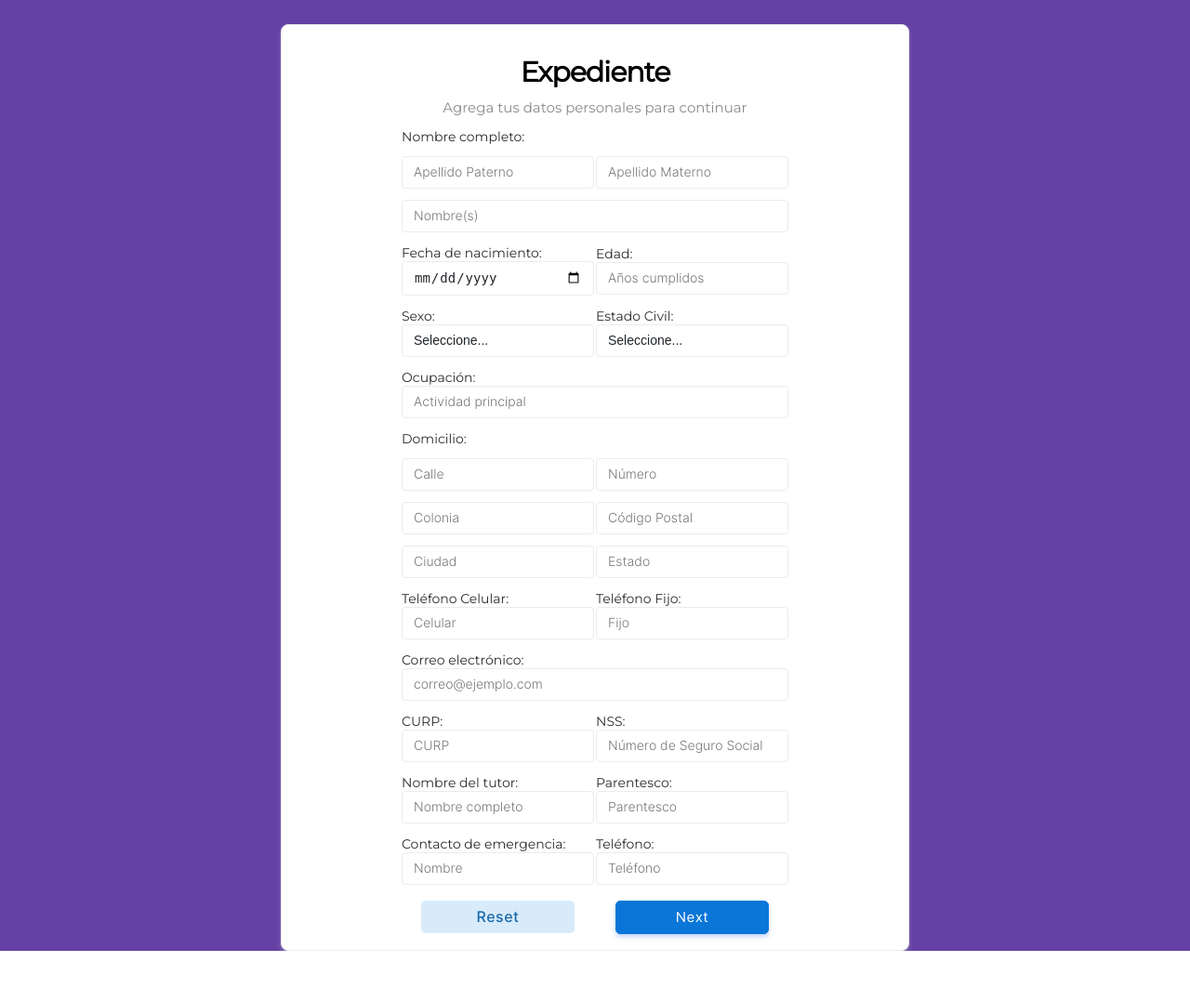
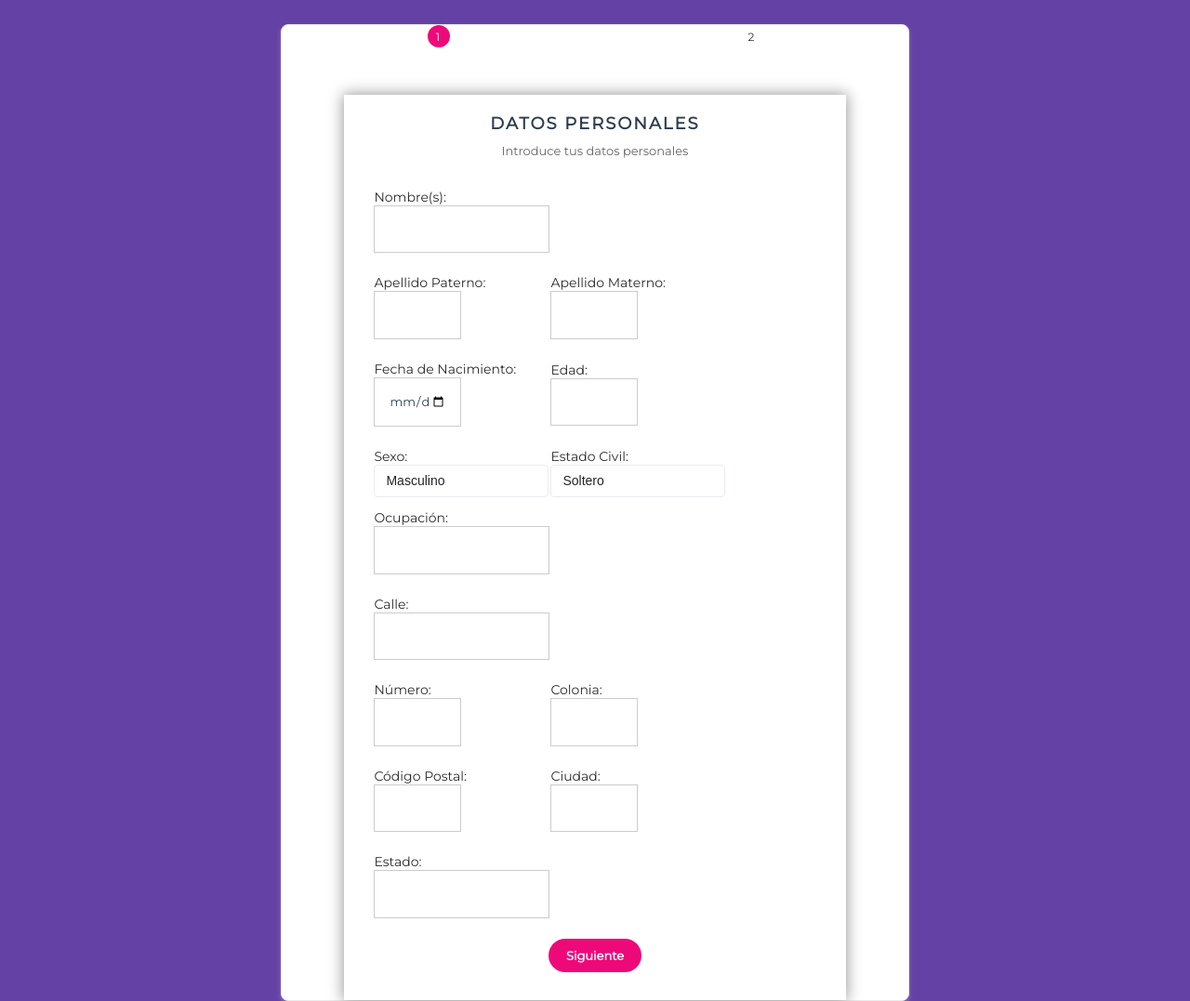
Before and after one commit to CharlesLinkLP/agenda, a PHP site: page /doctor/altaPaciente.php in a window 1280 px wide. Shown: the whole page at 93% size. Before the commit the page ends 1023 px from the top, so only its background shows below. Run offline with PHP 8.4, Linux system fonts and the light colour scheme; a user stored in the database is signed in.

Commit message:
Cambios para implementar el JS

```diff
--- a/css/animations.css
+++ b/css/animations.css
@@ -42,4 +42,15 @@
 }
 
 
+@keyframes transitionOut-X {
+    from {
+        opacity: 1;
+        transform: translateX(0);
+    }
+    to {
+        opacity: 0;
+        transform: translateX(10px);
+    }
+}
+
 /* Transition end */
--- a/css/main.css
+++ b/css/main.css
@@ -281,7 +281,7 @@ input[type=search]:focus {
   height: 30px;
   border: 1px solid #e9ecef;
   font-size: 14px;
-  color: #212529;
+  color: #212529d0;
   background-color: #fff;
   line-height: 26px;
   font-weight: 300;
@@ -597,3 +597,25 @@ input[type=search]:focus {
   background-repeat: no-repeat;
   transition: 0.5s;
 }
+
+#msform {
+    text-align: center;
+    position: relative;
+    margin-top: 30px;
+}
+
+#msform fieldset {
+    background: white;
+    border: 0 none;
+    border-radius: 0px;
+    box-shadow: 0 0 15px 1px rgba(0, 0, 0, 0.4);
+    padding: 20px 30px;
+    box-sizing: border-box;
+    width: 80%;
+    margin: 0 10%;
+    position: relative;
+}
+
+#msform fieldset:not(:first-of-type) {
+    display: none;
+}
--- a/css/signup.css
+++ b/css/signup.css
@@ -187,7 +187,7 @@ body {
     color: white;
     text-transform: uppercase;
     font-size: 9px;
-    width: 33.33%;
+    width: 50%;
     float: left;
     position: relative;
     letter-spacing: 1px;
@@ -207,23 +207,6 @@ body {
     margin: 0 auto 10px auto;
 }
 
-/* Progressbar connectors */
-#progressbar li:after {
-    content: '';
-    width: 100%;
-    height: 2px;
-    background: white;
-    position: absolute;
-    left: -50%;
-    top: 9px;
-    z-index: -1;
-}
-
-#progressbar li:first-child:after {
-    content: none;
-}
-
-/* Marking active/completed steps green */
 #progressbar li.active:before, #progressbar li.active:after {
     background: #ee0979;
     color: white;
--- a/doctor/altaPaciente.php
+++ b/doctor/altaPaciente.php
@@ -7,6 +7,7 @@
     <link rel="stylesheet" href="../css/animations.css">
     <link rel="stylesheet" href="../css/main.css">
     <link rel="stylesheet" href="../css/signup.css">
+    <script src="https://code.jquery.com/jquery-3.6.0.min.js"></script>
     <script src="../js/multistep.js"></script>
     <title>Creacion de expediente</title>
 
@@ -34,6 +35,7 @@ $_SESSION["date"]=$date;
 
 require_once("../connection.php");
 if($_POST){
+    error_log("Datos recibidos: " . print_r($_POST, true)); // Registro de depuración
     // Obtener los datos del formulario
     $apaterno = $_POST['apaterno'];
     $amaterno = $_POST['amaterno'];
@@ -75,7 +77,7 @@ if($_POST){
             ocupacion, calle, numero, colonia, cp, ciudad, estado,
             telefono_cel, telefono_fijo, email, curp, nss,
             tutor_nombre, tutor_parentesco, emergencia_nombre, emergencia_telefono
-        ) VALUES (?, ?, ?, ?, ?, ?, ?, ?, ?, ?, ?, ?, ?, ?, ?, ?, ?, ?, ?, ?, ?, ?, ?)";
+        ) VALUES (?, ?, ?, ?, ?, ?, ?, ?, ?, ?, ?, ?, ?, ?, ?, ?, ?, ?, ?, ?, ?, ?, ?, ?, ?, ?)";
 
         // Preparar y ejecutar la consulta
         $stmt = $database->prepare($sqlinsert);
@@ -117,173 +119,160 @@ if($_POST){
 
     <center>
     <div class="container">
+        <ul id="progressbar">
+            <li class="active">Datos Personales</li>
+            <li>Datos Adicionales</li>
+        </ul>
+        <form id="msform" action="" method="POST">
+            <!-- Paso 1: Datos Personales -->
+            <fieldset>
+                <h2 class="fs-title">Datos Personales</h2>
+                <h3 class="fs-subtitle">Introduce tus datos personales</h3>
                 <table border="0">
                     <tr>
-                <td colspan="2">
-                    <p class="header-text">Expediente</p>
-                    <p class="sub-text">Agrega tus datos personales para continuar</p>
-                </td>
-            </tr>
-            <form action="" method="POST" >
-                <!-- Nombre completo -->
-                <tr>
                         <td class="label-td" colspan="2">
-                        <label class="form-label">Nombre completo: </label>
+                            <label for="nombres" class="form-label">Nombre(s):</label>
+                            <input type="text" name="nombres" class="input-text" required>
                         </td>
                     </tr>
                     <tr>
                         <td class="label-td">
-                        <input type="text" name="apaterno" class="input-text" placeholder="Apellido Paterno" required>
+                            <label for="apaterno" class="form-label">Apellido Paterno:</label>
+                            <input type="text" name="apaterno" class="input-text" required>
                         </td>
                         <td class="label-td">
-                        <input type="text" name="amaterno" class="input-text" placeholder="Apellido Materno" required>
+                            <label for="amaterno" class="form-label">Apellido Materno:</label>
+                            <input type="text" name="amaterno" class="input-text" required>
+                        </td>
+                    </tr>
+                    <tr>
+                        <td class="label-td">
+                            <label for="dob" class="form-label">Fecha de Nacimiento:</label>
+                            <input type="date" name="dob" class="input-text" required>
+                        </td>
+                        <td class="label-td">
+                            <label for="edad" class="form-label">Edad:</label>
+                            <input type="number" name="edad" class="input-text" required>
+                        </td>
+                    </tr>
+                    <tr>
+                        <td class="label-td">
+                            <label for="sexo" class="form-label">Sexo:</label>
+                            <select name="sexo" class="input-text" required>
+                                <option value="Masculino">Masculino</option>
+                                <option value="Femenino">Femenino</option>
+                            </select>
+                        </td>
+                        <td class="label-td">
+                            <label for="estado_civil" class="form-label">Estado Civil:</label>
+                            <select name="estado_civil" class="input-text" required>
+                                <option value="Soltero">Soltero</option>
+                                <option value="Casado">Casado</option>
+                                <option value="Divorciado">Divorciado</option>
+                                <option value="Viudo">Viudo</option>
+                            </select>
                         </td>
                     </tr>
                     <tr>
                         <td class="label-td" colspan="2">
-                        <input type="text" name="nombres" class="input-text" placeholder="Nombre(s)" required>
+                            <label for="ocupacion" class="form-label">Ocupación:</label>
+                            <input type="text" name="ocupacion" class="input-text" required>
                         </td>
                     </tr>
-
-                <!-- Fecha de nacimiento y edad -->
-                <tr>
-                    <td class="label-td">
-                        <label class="form-label">Fecha de nacimiento: </label>
-                        <input type="date" name="dob" class="input-text" required>
-                    </td>
-                    <td class="label-td">
-                        <label class="form-label">Edad: </label>
-                        <input type="number" name="edad" class="input-text" placeholder="Años cumplidos">
-                    </td>
-                </tr>
-
-                <!-- Sexo y Estado Civil -->
-                <tr>
-                    <td class="label-td">
-                        <label class="form-label">Sexo: </label>
-                        <select name="sexo" class="input-text">
-                            <option value="">Seleccione...</option>
-                            <option value="M">Masculino</option>
-                            <option value="F">Femenino</option>
-                        </select>
-                    </td>
-                    <td class="label-td">
-                        <label class="form-label">Estado Civil: </label>
-                        <select name="estado_civil" class="input-text">
-                            <option value="">Seleccione...</option>
-                            <option value="soltero">Soltero(a)</option>
-                            <option value="casado">Casado(a)</option>
-                            <option value="union_libre">Unión Libre</option>
-                            <option value="divorciado">Divorciado(a)</option>
-                            <option value="viudo">Viudo(a)</option>
-                        </select>
-                    </td>
-                </tr>
-
-                <!-- Ocupación -->
                     <tr>
                         <td class="label-td" colspan="2">
-                        <label class="form-label">Ocupación: </label>
-                        <input type="text" name="ocupacion" class="input-text" placeholder="Actividad principal">
-                    </td>
-                </tr>
-
-                <!-- Domicilio -->
-                <tr>
-                    <td class="label-td" colspan="2">
-                        <label class="form-label">Domicilio: </label>
+                            <label for="calle" class="form-label">Calle:</label>
+                            <input type="text" name="calle" class="input-text" required>
                         </td>
                     </tr>
                     <tr>
                         <td class="label-td">
-                        <input type="text" name="calle" class="input-text" placeholder="Calle">
+                            <label for="numero" class="form-label">Número:</label>
+                            <input type="text" name="numero" class="input-text" required>
                         </td>
                         <td class="label-td">
-                        <input type="text" name="numero" class="input-text" placeholder="Número">
+                            <label for="colonia" class="form-label">Colonia:</label>
+                            <input type="text" name="colonia" class="input-text" required>
                         </td>
                     </tr>
                     <tr>
                         <td class="label-td">
-                        <input type="text" name="colonia" class="input-text" placeholder="Colonia">
+                            <label for="cp" class="form-label">Código Postal:</label>
+                            <input type="text" name="cp" class="input-text" required>
                         </td>
                         <td class="label-td">
-                        <input type="text" name="cp" class="input-text" placeholder="Código Postal">
+                            <label for="ciudad" class="form-label">Ciudad:</label>
+                            <input type="text" name="ciudad" class="input-text" required>
+                        </td>
+                    </tr>
+                    <tr>
+                        <td class="label-td" colspan="2">
+                            <label for="estado" class="form-label">Estado:</label>
+                            <input type="text" name="estado" class="input-text" required>
+                        </td>
+                    </tr>
+                </table>
+                <input type="button" name="next" class="next action-button" value="Siguiente">
+            </fieldset>
+
+            <!-- Paso 2: Datos Adicionales -->
+            <fieldset>
+                <h2 class="fs-title">Datos Adicionales</h2>
+                <h3 class="fs-subtitle">Introduce los datos restantes</h3>
+                <table border="0">
+                    <tr>
+                        <td class="label-td">
+                            <label for="telefono_cel" class="form-label">Teléfono Celular:</label>
+                            <input type="text" name="telefono_cel" class="input-text" required>
+                        </td>
+                        <td class="label-td">
+                            <label for="telefono_fijo" class="form-label">Teléfono Fijo:</label>
+                            <input type="text" name="telefono_fijo" class="input-text">
+                        </td>
+                    </tr>
+                    <tr>
+                        <td class="label-td" colspan="2">
+                            <label for="email" class="form-label">Correo Electrónico:</label>
+                            <input type="email" name="email" class="input-text" required>
                         </td>
                     </tr>
                     <tr>
                         <td class="label-td">
-                        <input type="text" name="ciudad" class="input-text" placeholder="Ciudad">
+                            <label for="curp" class="form-label">CURP:</label>
+                            <input type="text" name="curp" class="input-text" required>
                         </td>
                         <td class="label-td">
-                        <input type="text" name="estado" class="input-text" placeholder="Estado">
+                            <label for="nss" class="form-label">NSS:</label>
+                            <input type="text" name="nss" class="input-text" required>
                         </td>
                     </tr>
-
-                <!-- Teléfonos -->
-                <tr>
-                    <td class="label-td">
-                        <label class="form-label">Teléfono Celular: </label>
-                        <input type="tel" name="telefono_cel" class="input-text" placeholder="Celular">
-                    </td>
-                    <td class="label-td">
-                        <label class="form-label">Teléfono Fijo: </label>
-                        <input type="tel" name="telefono_fijo" class="input-text" placeholder="Fijo">
-                    </td>
-                </tr>
-
-                <!-- Email, CURP y NSS -->
                     <tr>
                         <td class="label-td" colspan="2">
-                        <label class="form-label">Correo electrónico: </label>
-                        <input type="email" name="email" class="input-text" placeholder="correo@ejemplo.com">
+                            <label for="tutor_nombre" class="form-label">Nombre del Tutor:</label>
+                            <input type="text" name="tutor_nombre" class="input-text">
                         </td>
                     </tr>
                     <tr>
                         <td class="label-td">
-                        <label class="form-label">CURP: </label>
-                        <input type="text" name="curp" class="input-text" placeholder="CURP" required>
+                            <label for="tutor_parentesco" class="form-label">Parentesco del Tutor:</label>
+                            <input type="text" name="tutor_parentesco" class="input-text">
                         </td>
                         <td class="label-td">
-                        <label class="form-label">NSS: </label>
-                        <input type="text" name="nss" class="input-text" placeholder="Número de Seguro Social">
+                            <label for="emergencia_nombre" class="form-label">Contacto de Emergencia:</label>
+                            <input type="text" name="emergencia_nombre" class="input-text">
                         </td>
                     </tr>
-
-                <!-- Tutor -->
                     <tr>
-                    <td class="label-td">
-                        <label class="form-label">Nombre del tutor: </label>
-                        <input type="text" name="tutor_nombre" class="input-text" placeholder="Nombre completo">
-                    </td>
-                    <td class="label-td">
-                        <label class="form-label">Parentesco: </label>
-                        <input type="text" name="tutor_parentesco" class="input-text" placeholder="Parentesco">
+                        <td class="label-td" colspan="2">
+                            <label for="emergencia_telefono" class="form-label">Teléfono de Emergencia:</label>
+                            <input type="text" name="emergencia_telefono" class="input-text">
                         </td>
                     </tr>
-
-                <!-- Contacto de emergencia -->
-                <tr>
-                    <td class="label-td">
-                        <label class="form-label">Contacto de emergencia: </label>
-                        <input type="text" name="emergencia_nombre" class="input-text" placeholder="Nombre">
-                    </td>
-                    <td class="label-td">
-                        <label class="form-label">Teléfono: </label>
-                        <input type="tel" name="emergencia_telefono" class="input-text" placeholder="Teléfono" required>
-                    </td>
-                </tr>
-
-                <!-- Botones -->
-                <tr>
-                    <td>
-                        <input type="reset" value="Reset" class="login-btn btn-primary-soft btn" >
-                    </td>
-                    <td>
-                        <input type="submit" value="Next" class="login-btn btn-primary btn">
-                    </td>
-                </tr>
+                </table>
+                <input type="button" name="previous" class="previous action-button" value="Anterior">
+                <input type="submit" name="submit" class="submit action-button" value="Guardar">
+            </fieldset>
         </form>
-        </table>
     </div>
     </center>
 </body>
```
Also changed, not shown: create-account.php (+35 -79 lines), js/multistep.js (+15 -0 lines). Lines whose indentation alone changed are shown as unchanged.
